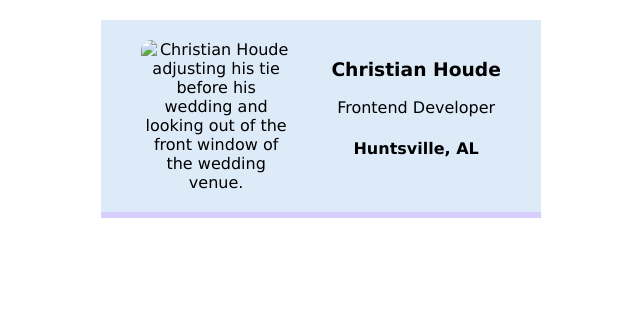
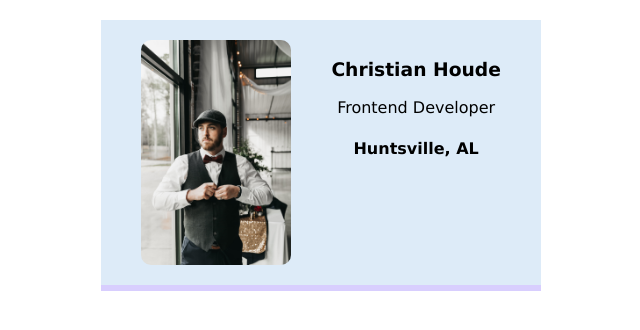
Before and after one commit to CTechHelp/Business-Card, a plain HTML site: page Index.html in a window 1280 px wide. Shown: the whole page, without its empty margins (319-959 px from the left). Drawn offline with Linux system fonts and the light colour scheme.

Commit message:
Update Index.html

```diff
--- a/Index.html
+++ b/Index.html
@@ -10,7 +10,7 @@
 
 		<div class="card">
 			<img
-			src="Images/Me.jpg"
+			src="Me.jpg"
 			alt="Christian Houde adjusting his tie before his wedding and looking out of the front window of the wedding venue."
 			class="img-me">
 			<div>
```
